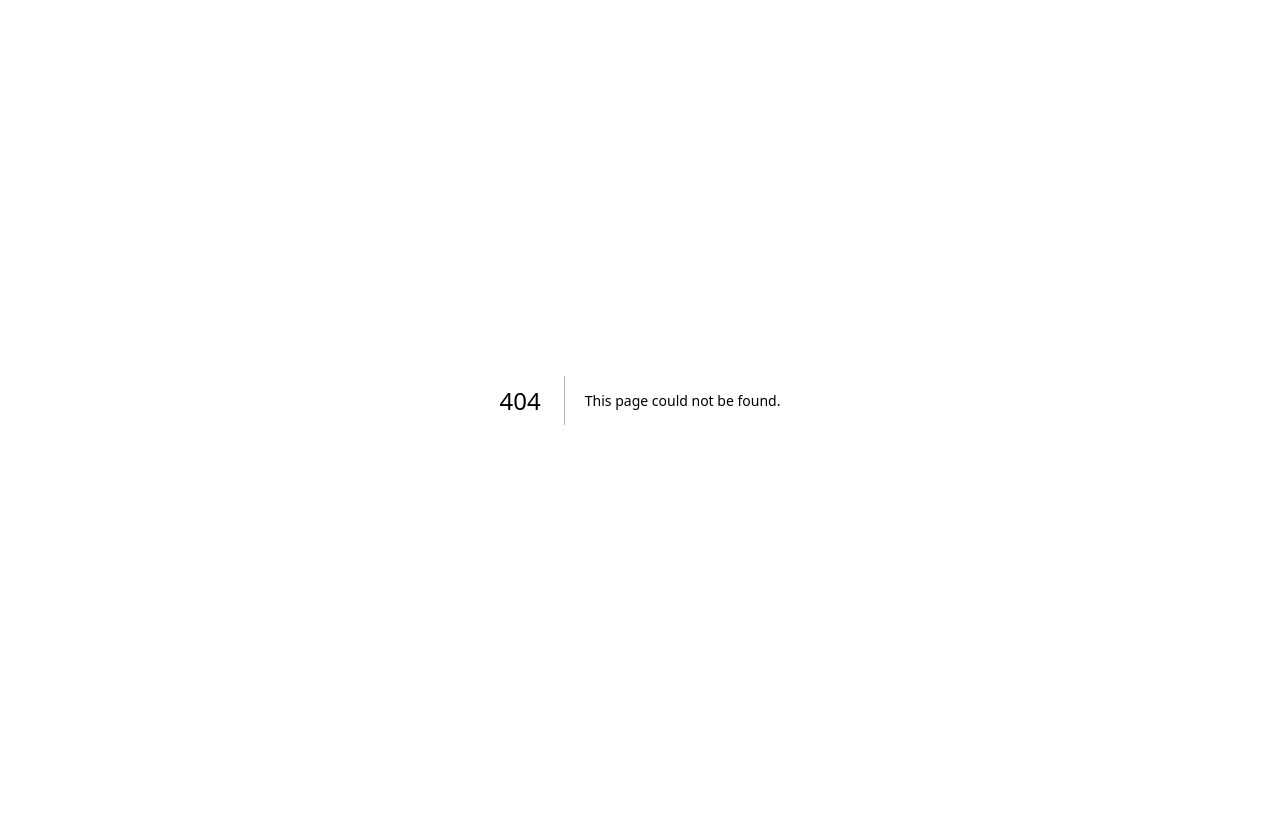
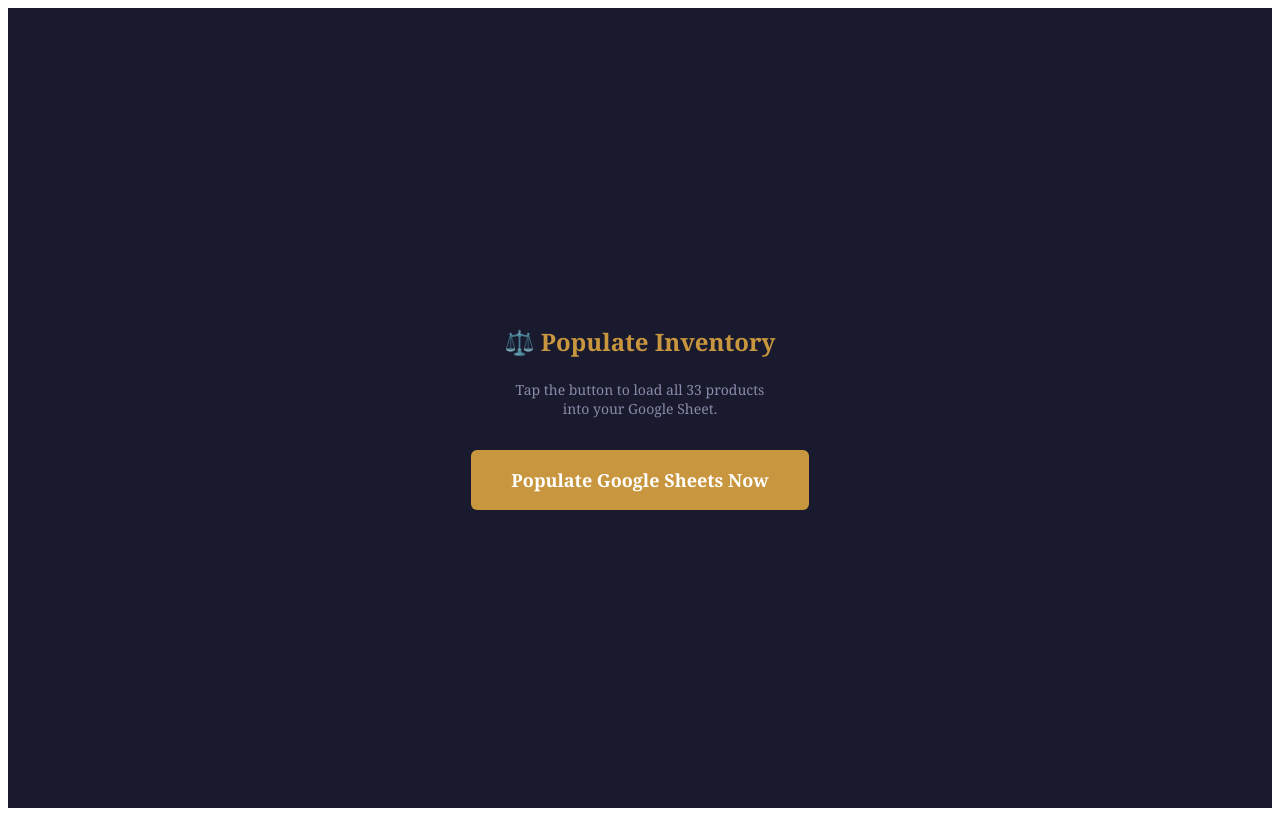
Before and after one commit to thezainals-drs/smart-reorder-inventory, a Next.js app: page /seed in a window 1280 px wide. Before the commit this address had no page. Built offline with nearby package versions, Linux system fonts and the light colour scheme.

Commit message:
Create seed.jsx

```diff
--- /dev/null
+++ b/pages/seed.jsx
@@ -0,0 +1,53 @@
+import { useState } from "react";
+
+export default function Seed() {
+  const [status, setStatus] = useState(null);
+  const [loading, setLoading] = useState(false);
+
+  async function populate() {
+    setLoading(true);
+    setStatus(null);
+    try {
+      const res = await fetch('/api/seed', {
+        method: 'POST',
+        headers: { 'Content-Type': 'application/json' }
+      });
+      const data = await res.json();
+      if (data.success) {
+        setStatus({ ok: true, msg: `✅ Done! ${data.count} products added to Google Sheets.` });
+      } else {
+        setStatus({ ok: false, msg: '❌ Error: ' + (data.error || 'Unknown error') });
+      }
+    } catch(e) {
+      setStatus({ ok: false, msg: '❌ Failed: ' + e.message });
+    } finally {
+      setLoading(false);
+    }
+  }
+
+  return (
+    <div style={{ fontFamily:"Georgia,serif", background:"#1a1a2e", minHeight:"100vh", display:"flex", flexDirection:"column", alignItems:"center", justifyContent:"center", color:"#f7f4ef" }}>
+      <h2 style={{ color:"#c8963e", marginBottom:"8px" }}>⚖️ Populate Inventory</h2>
+      <p style={{ color:"#8a8aaa", fontSize:"14px", marginBottom:"32px", textAlign:"center" }}>
+        Tap the button to load all 33 products<br/>into your Google Sheet.
+      </p>
+      <button
+        onClick={populate}
+        disabled={loading}
+        style={{ background:"#c8963e", color:"#fff", border:"none", padding:"18px 40px", fontSize:"18px", fontFamily:"Georgia,serif", fontWeight:"700", borderRadius:"6px", cursor: loading?"not-allowed":"pointer", opacity: loading?0.5:1 }}
+      >
+        {loading ? "Populating..." : "Populate Google Sheets Now"}
+      </button>
+      {status && (
+        <div style={{ marginTop:"24px", fontSize:"15px", color: status.ok?"#4caf7d":"#ff6b6b" }}>
+          {status.msg}
+        </div>
+      )}
+      {status?.ok && (
+        <a href="/" style={{ marginTop:"20px", color:"#c8963e", fontSize:"14px" }}>
+          → Go to Inventory
+        </a>
+      )}
+    </div>
+  );
+}
```
